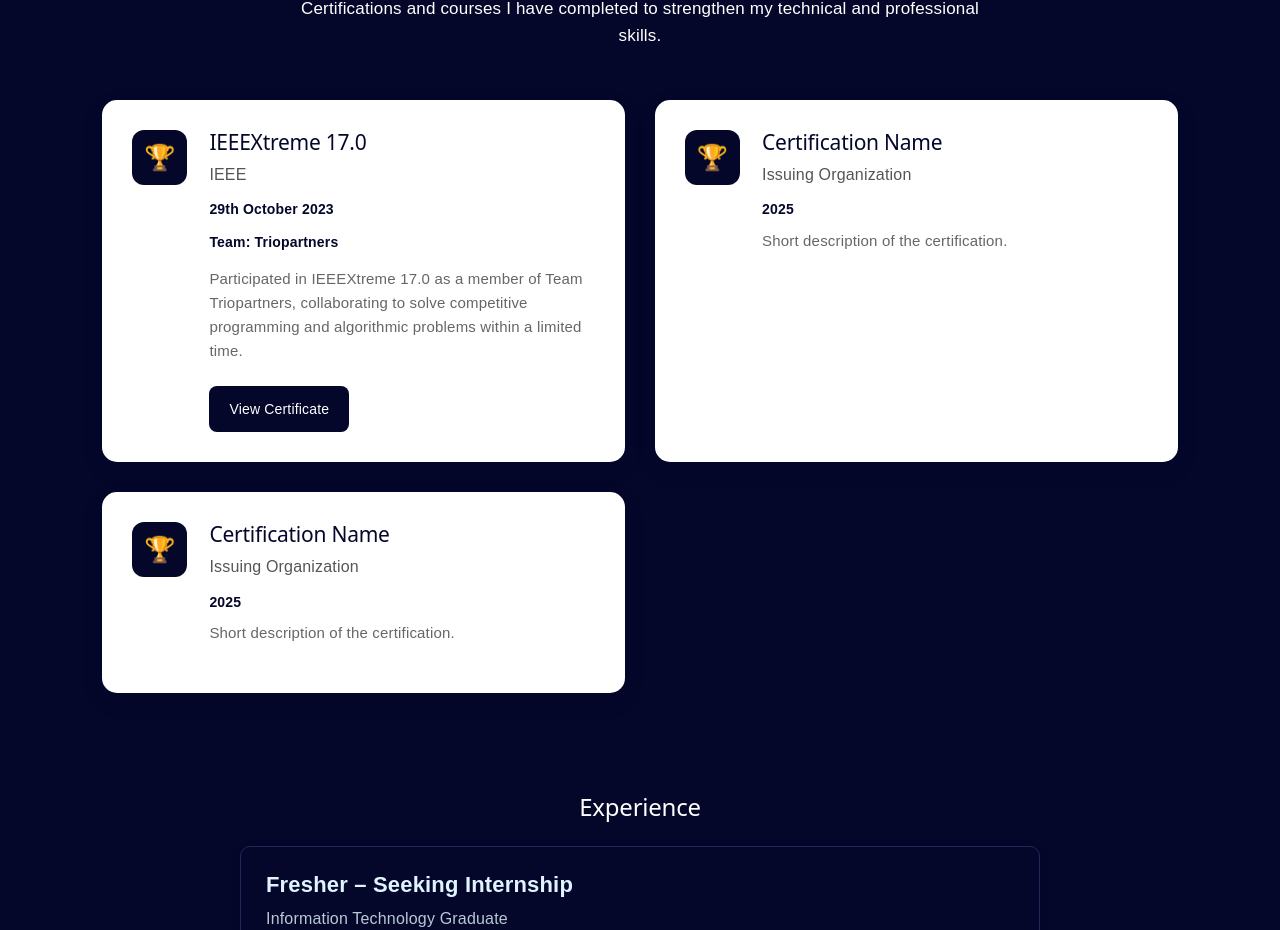
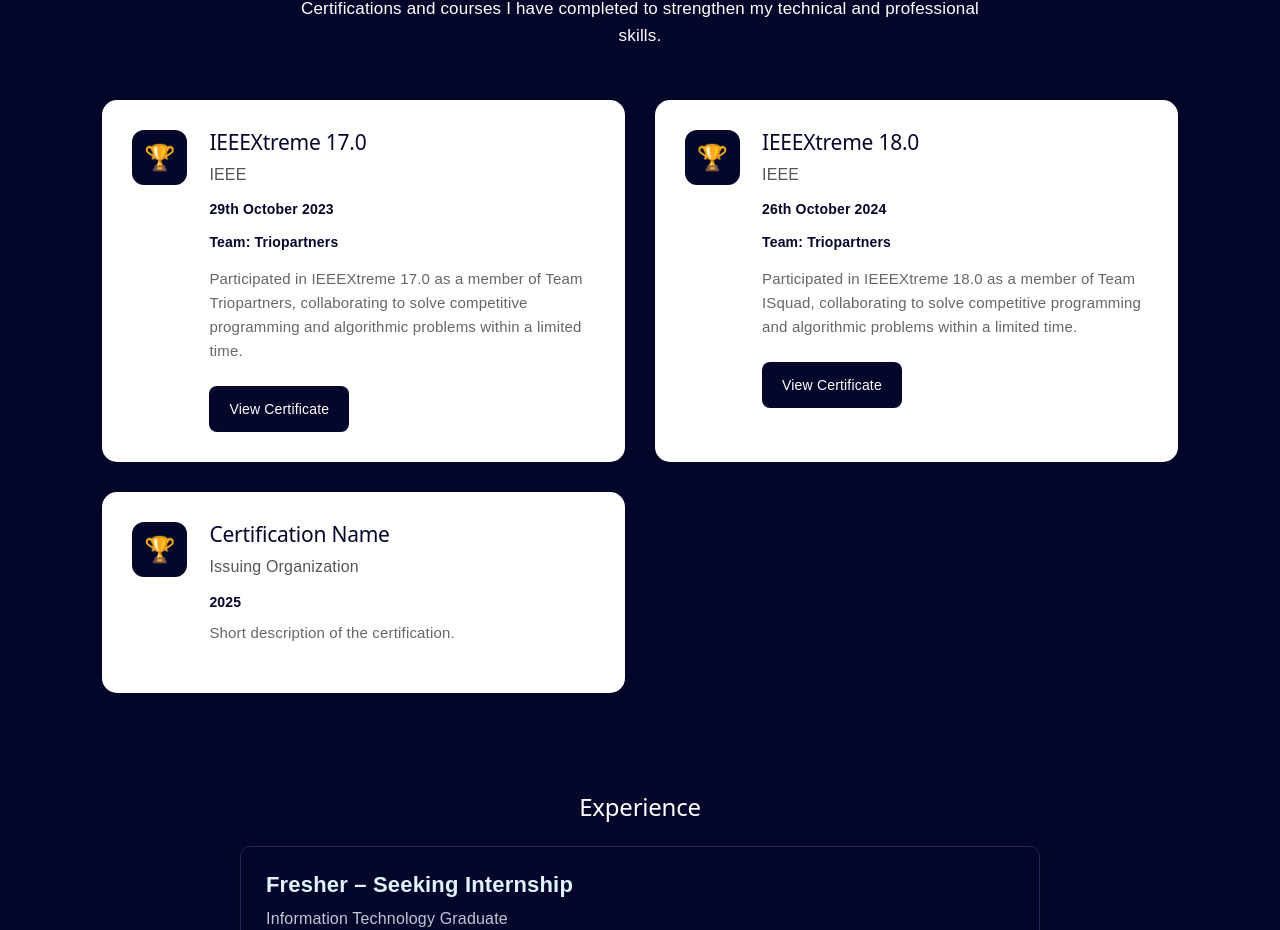
Before and after one commit to ishqafathima/My-Portfolio, a React (Vite) app: page / in a window 1280 px wide. Shown: the part 3435-4365 px from the top of the page. Built offline with nearby package versions, Linux system fonts and the light colour scheme.

Commit message:
update portfolio

```diff
--- a/src/sections/Certifications/Certifications.jsx
+++ b/src/sections/Certifications/Certifications.jsx
@@ -13,11 +13,13 @@ function Certifications() {
       pdf: "/Certificates/IEEEXtreme 17.0.pdf",
     },
     {
-      title: "Certification Name",
-      issuer: "Issuing Organization",
-      date: "2025",
-      description: "Short description of the certification.",
-      pdf: null,
+     title: "IEEEXtreme 18.0",
+      issuer: "IEEE",
+      date: "26th October 2024",
+      team: "Triopartners",
+      description:
+        "Participated in IEEEXtreme 18.0 as a member of Team ISquad, collaborating to solve competitive programming and algorithmic problems within a limited time.",
+      pdf: "/Certificates/IEEEXtreme 18.0.pdf",
     },
     {
       title: "Certification Name",
```
Also changed, not shown: 1 other file (tests, documents, lock files or other folders).
